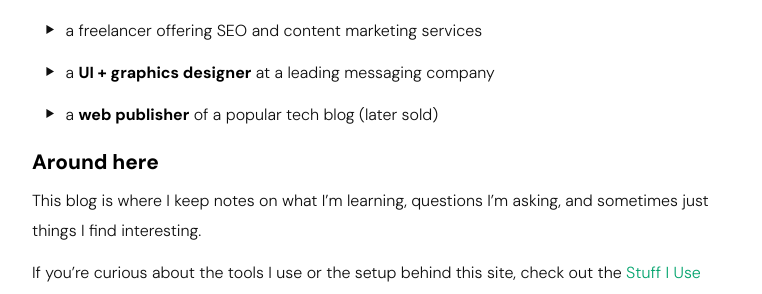
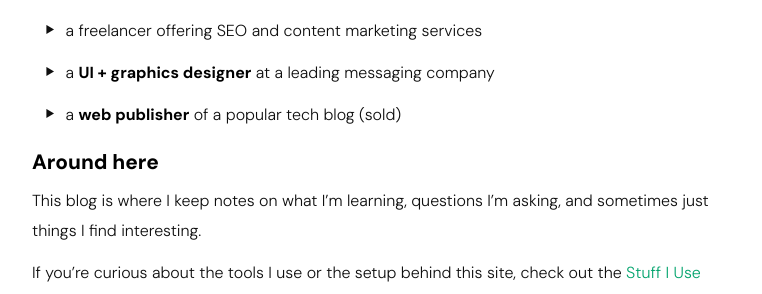
Before and after one commit to talkxo/rishiraj-blog-machine, a Jekyll site: the page built from _pages/about.md, in a window 1280 px wide. Shown: the part 931-1225 px from the top of the page, without its empty margins (256-1018 px from the left). Built offline with Jekyll 4.4.1, drawn with Linux system fonts in a browser that asks for light colours.

Commit message:
Update About page content
- Further refinements to professional background information

```diff
--- a/_pages/about.md
+++ b/_pages/about.md
@@ -14,7 +14,7 @@ In my previous avatars, I have been …
 - an app development and sales executive
 - a freelancer offering SEO and content marketing services
 - a **UI + graphics designer** at a leading messaging company
-- a **web publisher** of a popular tech blog (later sold)
+- a **web publisher** of a popular tech blog (sold)
 
 ### Around here
 
```
